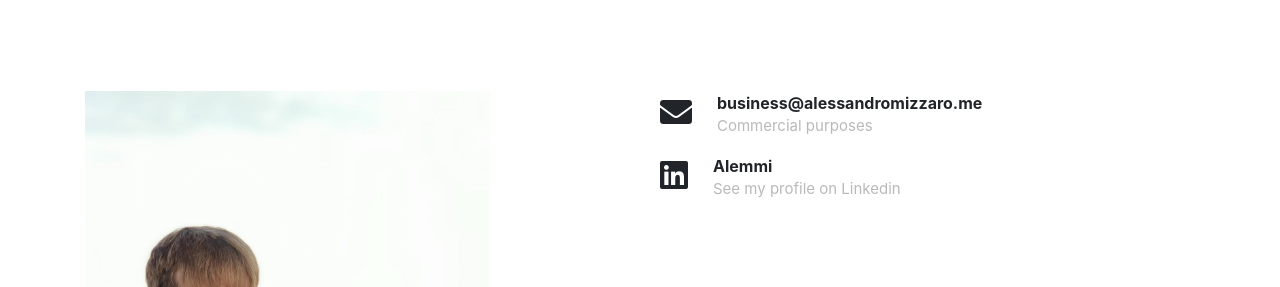
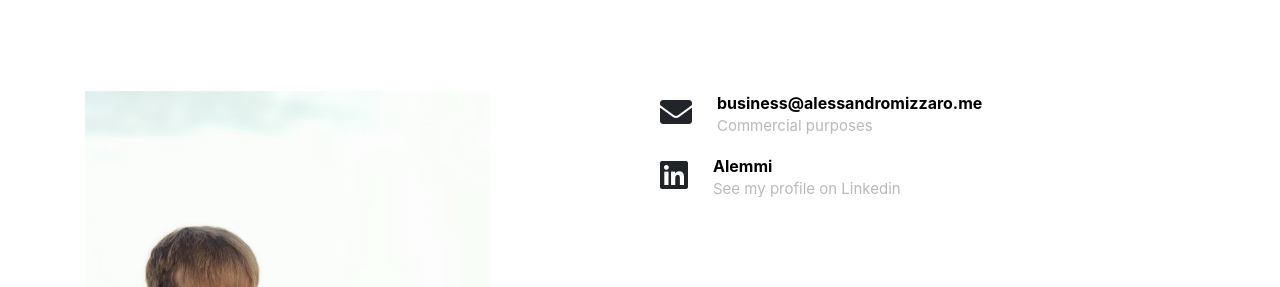
Before and after one commit to Alemmi/alessandromizzaro.me, a Jekyll site: the page built from contact.html, in a window 1280 px wide. Shown: the part 537-824 px from the top of the page. Built offline with Jekyll 4.4.1, drawn with Linux system fonts in a browser that asks for light colours.

Commit message:
Add contacts

```diff
--- a/assets/css/contact.css
+++ b/assets/css/contact.css
@@ -20,3 +20,9 @@
         margin-top:50px;
     }
 }
+
+a.c{
+
+    color:black;
+    text-decoration: none;
+}
--- a/contact.html
+++ b/contact.html
@@ -21,7 +21,7 @@
                                 <i class="fas fa-envelope"></i>
                         </div>
                         <div class="contact-text" style='flex:1'>
-                            <small class="title">business@alessandromizzaro.me</small>
+                            <small class="title"><a href="mailto:business@alessandromizzaro.me" class="c">business@alessandromizzaro.me</a></small>
                             <p>Commercial purposes</p>
                         </div>
                 </div>
@@ -30,7 +30,7 @@
                                 <i class="fab fa-linkedin"></i>
                         </div>
                         <div class="contact-text" style='flex:1'>
-                            <small class="title">Alemmi</small>
+                            <small class="title"><a href="https://www.linkedin.com/in/Alemmi/" class="c">Alemmi</a></small>
                             <p>See my profile on Linkedin</p>
                         </div>
                 </div>
```
